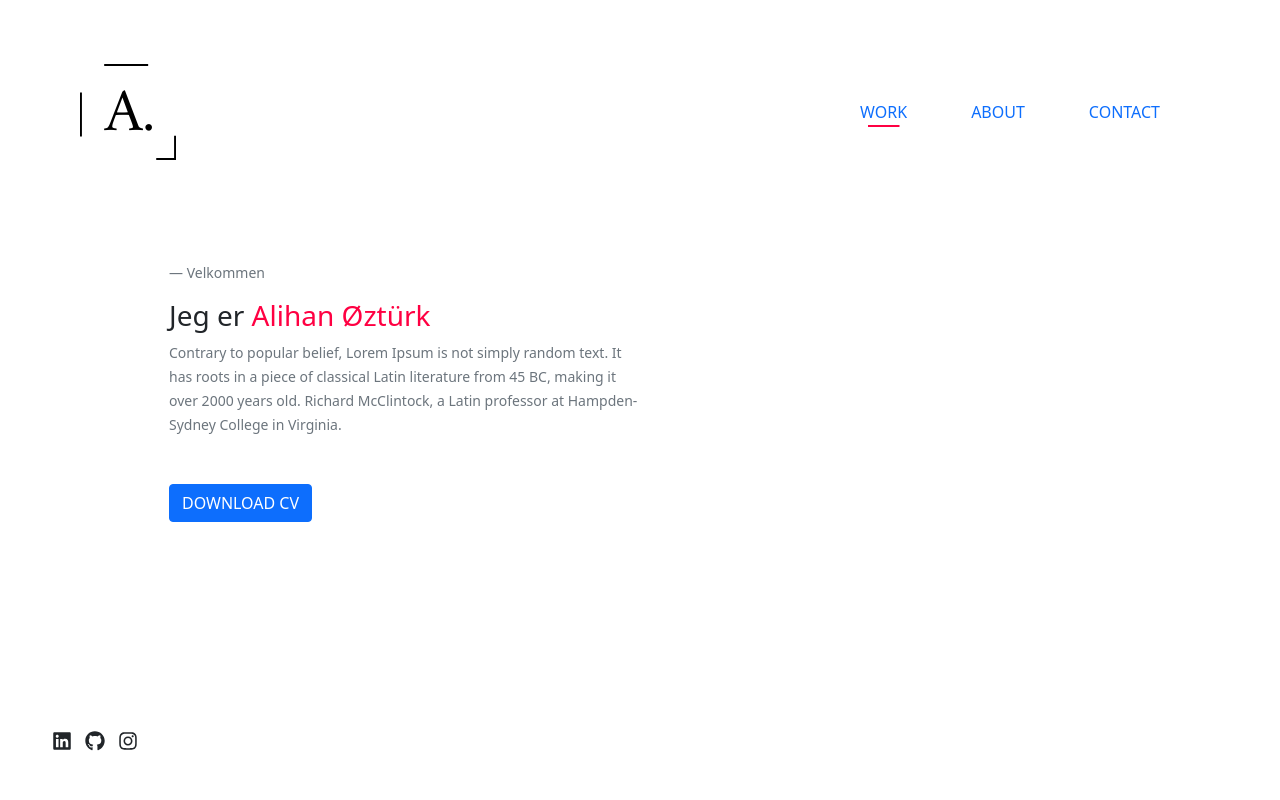
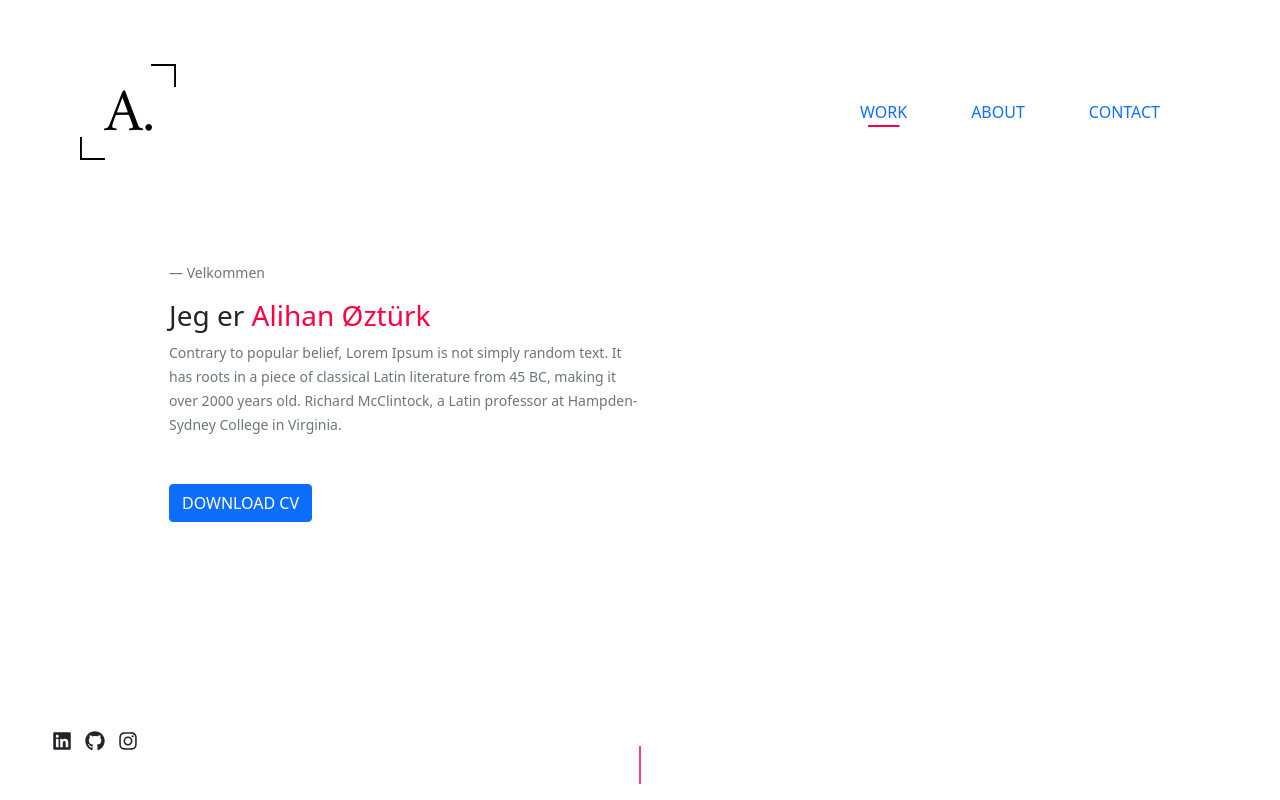
Before and after one commit to Ali-Ozturk/personal--web, a React (Create React App) app: page / in a window 1280 px wide. Built offline with nearby package versions, Linux system fonts and the light colour scheme.

Commit message:
Added scroll indicator after animations

```diff
--- a/src/components/NavigationBar.tsx
+++ b/src/components/NavigationBar.tsx
@@ -5,9 +5,7 @@ import {RouteComponentProps} from "react-router-dom";
 import {Link} from 'react-router-dom';
 import gsap from 'gsap';
 
-type NavigationPathParamsType = {}
-
-type PropsFromParent = RouteComponentProps<NavigationPathParamsType> & {}
+type PropsFromParent = RouteComponentProps & {}
 
 const NavigationBar: React.FC<PropsFromParent> = (props) => {
     const {location} = props;
--- /dev/null
+++ b/src/components/ScrollIndicator.tsx
@@ -0,0 +1,39 @@
+import React, {useEffect} from 'react';
+
+
+const ScrollIndicator: React.FC = () => {
+    const [opacity, setOpacity] = React.useState(0);
+    const scrollThreshold = 100;
+
+    useEffect(() => {
+        const timer = setTimeout(() => {
+            const scrolled = document.documentElement.scrollTop;
+            if (scrolled <= scrollThreshold) {
+                setOpacity(1);
+            }
+        }, 5000);
+
+        return () => clearTimeout(timer);
+    }, [])
+
+    // TODO: Ew. Performance issues maybe? Happens on every scroll event ...
+    useEffect(() => {
+        window.addEventListener('scroll', () => {
+            const scrolled = document.documentElement.scrollTop;
+
+            if (scrolled > scrollThreshold){
+                setOpacity(0)
+            }
+            else if (scrolled <= scrollThreshold){
+                setOpacity(1)
+            }
+        });
+    }, []);
+
+    return (
+        <div id="scroll-indicator" style={{opacity}}>
+        </div>
+    );
+};
+
+export default ScrollIndicator;
--- a/src/components/_layout/MainLayout.tsx
+++ b/src/components/_layout/MainLayout.tsx
@@ -3,6 +3,7 @@ import {Col, Container, Row} from "react-bootstrap";
 import NavigationBar from "../NavigationBar";
 import Footer from "../Footer";
 import { withRouter } from "react-router";
+import ScrollIndicator from "../ScrollIndicator";
 
 const NavbarWithRouterProps = withRouter(NavigationBar);
 
@@ -11,6 +12,7 @@ const MainLayout: React.FC = ({children}) => {
     return (
         <Container fluid className={'vh-100'}>
             <NavbarWithRouterProps/>
+            <ScrollIndicator />
             {children}
             <Footer/>
         </Container>
--- a/src/components/logo/logo.tsx
+++ b/src/components/logo/logo.tsx
@@ -1,5 +1,4 @@
 import React, {MouseEventHandler} from 'react';
-import logo from "../../assets/images/logo.png";
 
 type PropsFromParent = {
     size?: number
--- a/src/styles/App.scss
+++ b/src/styles/App.scss
@@ -20,13 +20,6 @@ $red-color: #ff0042;
 #logo-svg-container {
   $anime-time: 15s;
   $box-size: 100px;
-  $logo-path: url("../assets/images/logo.png");
-
-  .logo-dimensions {
-    width: 100%;
-    height: 100%;
-    background: $logo-path;
-  }
 
   .logo-font-specs {
     font-family: 'Amiri', serif;
@@ -40,12 +33,12 @@ $red-color: #ff0042;
     height: $box-size;
     stroke-width: 4px;
     fill: transparent;
-    animation: borderAnim $anime-time ease-in-out infinite;
+    animation: borderAnim $anime-time ease-in-out infinite alternate;
     animation-fill-mode: forwards;
     animation-delay: 2s;
 
     stroke: #000000;
-    stroke-dasharray: 50 150;
+    stroke-dasharray: 40 40;
     stroke-dashoffset: -474;
   }
 
@@ -56,21 +49,17 @@ $red-color: #ff0042;
 
 @keyframes borderAnim {
   0% {
-    stroke-dasharray: 50 150;
-    stroke-dashoffset: -474;
-  }
-
-  10%, 15% {
     stroke-dasharray: 40 40;
     stroke-dashoffset: -474;
   }
 
-  30%, 100% {
+  20%, 100% {
     animation-timing-function: ease-out;
     stroke-dasharray: 50 150;
     stroke-dashoffset: -474;
   }
 }
+
 .nav-link {
   padding: 0.2rem 0.5rem;
   margin: 0.3rem 1rem;
@@ -80,8 +69,8 @@ $red-color: #ff0042;
   padding-right: 1rem;
 
   .active {
-    background:linear-gradient($red-color,$red-color) bottom no-repeat;
-    background-size:50% 2px;
+    background: linear-gradient($red-color, $red-color) bottom no-repeat;
+    background-size: 50% 2px;
   }
 }
 
@@ -100,6 +89,73 @@ $red-color: #ff0042;
 .animation-test-jumbo {
   opacity: 0;
   transform: translateX(-50px);
+}
+
+#scroll-indicator {
+  animation: elasticus 1.5s cubic-bezier(1, 0, 0, 1) infinite;
+  transition: opacity 4s linear;
+
+  opacity: 0;
+  position: absolute;
+  bottom: 0;
+  left: 50%;
+  margin-left: -1px;
+  margin-bottom: 1rem;
+  width: 2px;
+  height: 2.5rem;
+  background: $red-color;
+  content: ' ';
+}
+
+@keyframes elasticus {
+  0% {
+    -webkit-transform-origin: 0% 0%;
+    -ms-transform-origin: 0% 0%;
+    -moz-transform-origin: 0% 0%;
+    -o-transform-origin: 0% 0%;
+    transform-origin: 0% 0%;
+    -webkit-transform: scale(1, 0);
+    -ms-transform: scale(1, 0);
+    -moz-transform: scale(1, 0);
+    -o-transform: scale(1, 0);
+    transform: scale(1, 0);
+  }
+  50% {
+    -webkit-transform-origin: 0% 0%;
+    -ms-transform-origin: 0% 0%;
+    -moz-transform-origin: 0% 0%;
+    -o-transform-origin: 0% 0%;
+    transform-origin: 0% 0%;
+    -webkit-transform: scale(1, 1);
+    -ms-transform: scale(1, 1);
+    -moz-transform: scale(1, 1);
+    -o-transform: scale(1, 1);
+    transform: scale(1, 1);
+  }
+  50.1% {
+    -webkit-transform-origin: 0% 100%;
+    -ms-transform-origin: 0% 100%;
+    -moz-transform-origin: 0% 100%;
+    -o-transform-origin: 0% 100%;
+    transform-origin: 0% 100%;
+    -webkit-transform: scale(1, 1);
+    -ms-transform: scale(1, 1);
+    -moz-transform: scale(1, 1);
+    -o-transform: scale(1, 1);
+    transform: scale(1, 1);
+  }
+  100% {
+    -webkit-transform-origin: 0% 100%;
+    -ms-transform-origin: 0% 100%;
+    -moz-transform-origin: 0% 100%;
+    -o-transform-origin: 0% 100%;
+    transform-origin: 0% 100%;
+    -webkit-transform: scale(1, 0);
+    -ms-transform: scale(1, 0);
+    -moz-transform: scale(1, 0);
+    -o-transform: scale(1, 0);
+    transform: scale(1, 0);
+  }
 }
 
 // Custom widths based on rem
```
Also changed, not shown: src/assets/images/logo.png (deleted).
